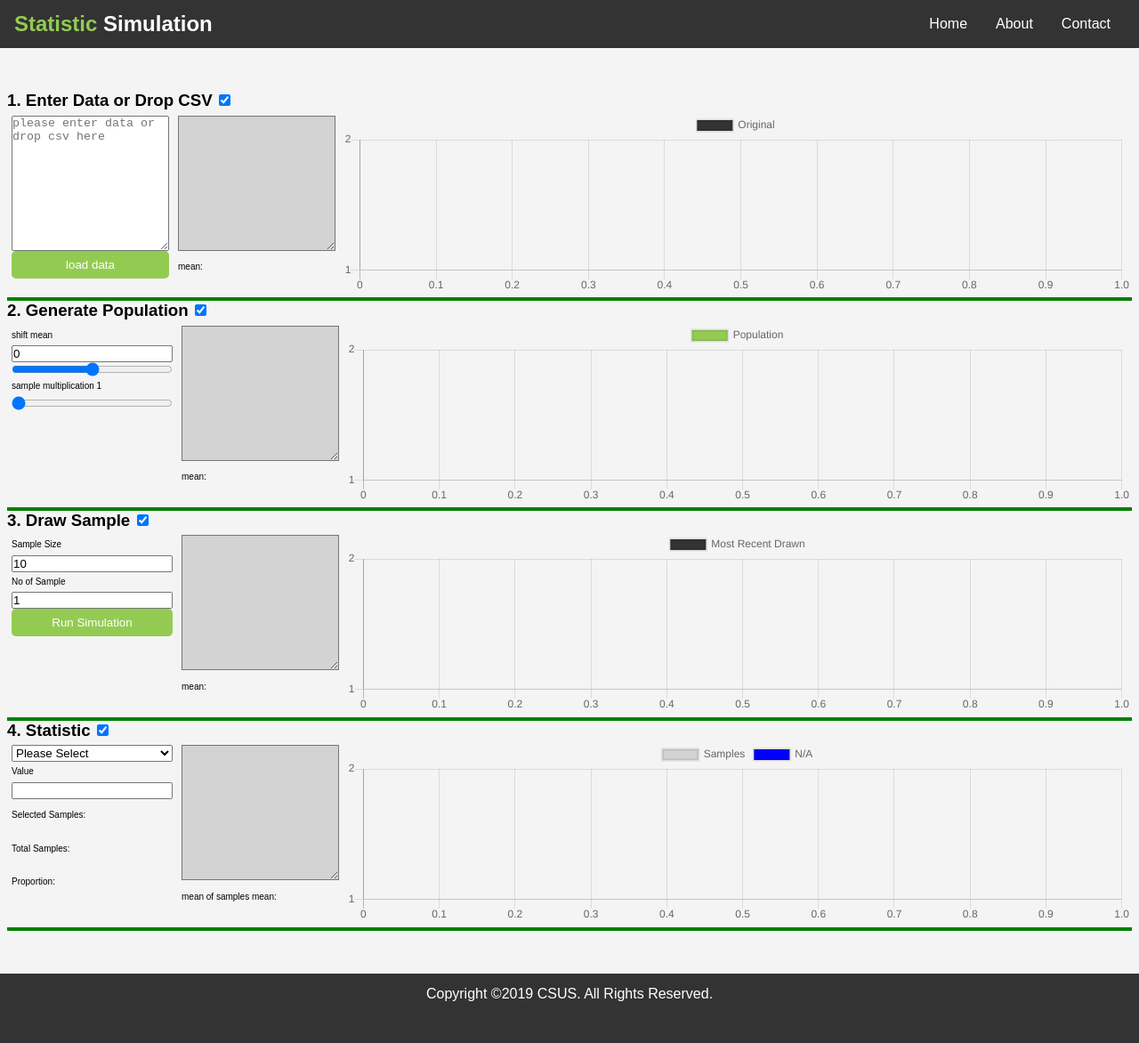
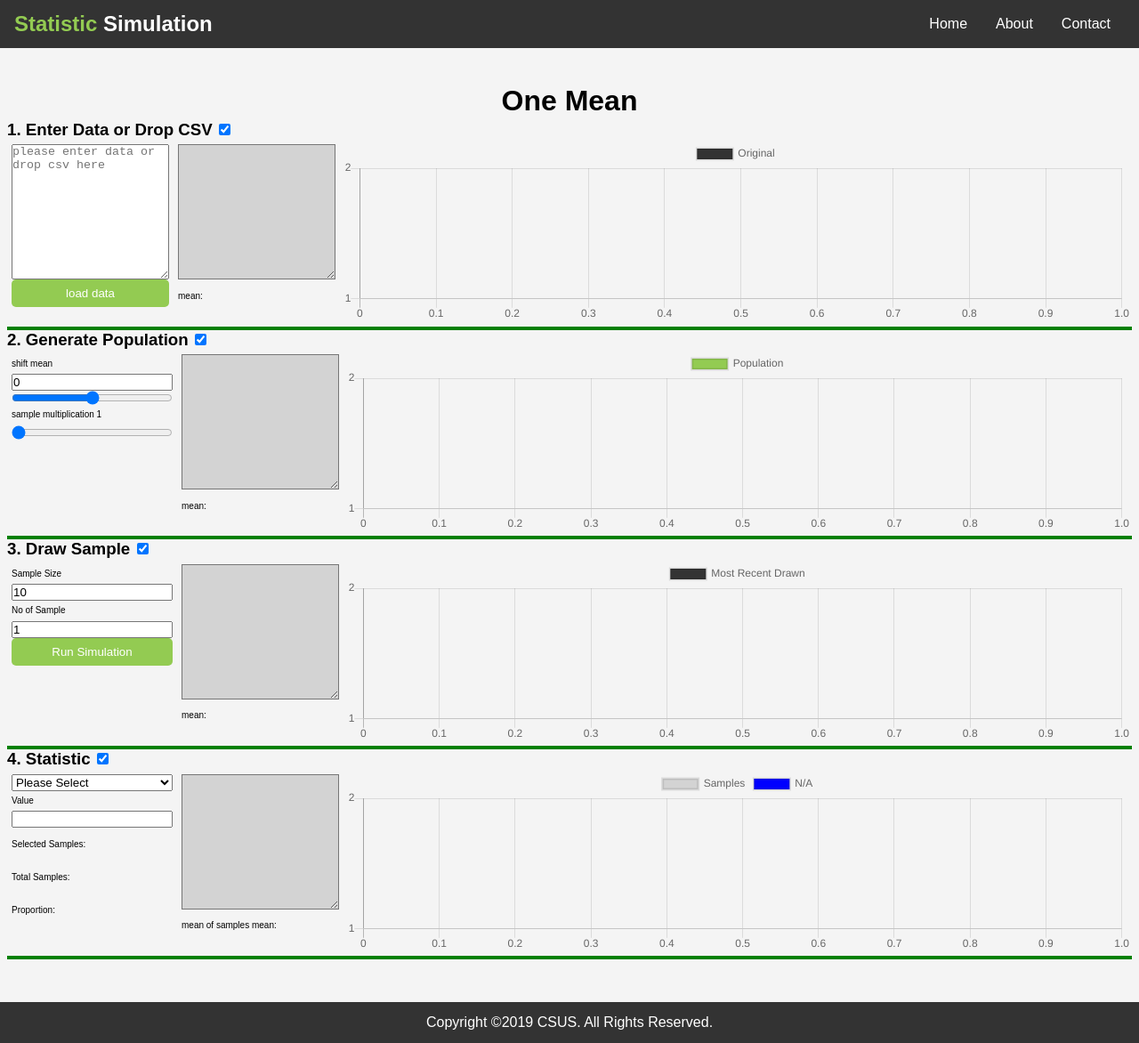
Before and after one commit to csus190teamtbd/SeniorProject, a Jekyll site: the page built from src/oneMean/index.html, in a window 1280 px wide and 1172 px high. Shown: the whole window at 89% size. Built offline with Jekyll 4.4.1, drawn with Linux system fonts in a browser that asks for light colours; nearby versions of some CDN libraries.

Commit message:
added title

```diff
--- a/src/oneMean/index.html
+++ b/src/oneMean/index.html
@@ -4,8 +4,8 @@ title: One Means
 ---
 
 <link rel="stylesheet" href="oneMean.css">
-{% comment %} <h1 style="text-align:center"> One Mean</h1> {% endcomment %}
 <div id="one-mean">
+  <h1> One Mean</h1>
   <h3>1. Enter Data or Drop CSV<input type="checkbox" class='toggle-box' checked="checked"></h3>
   <div class="chart-input-form">
     <div class="data-form">
--- a/src/oneMean/oneMean.scss
+++ b/src/oneMean/oneMean.scss
@@ -2,6 +2,10 @@
 ---
 
 #one-mean {
+  h1 {
+    padding-bottom: 10px;
+    text-align: center;
+  }
   label,
   p {
     font-size: 10px;
```
